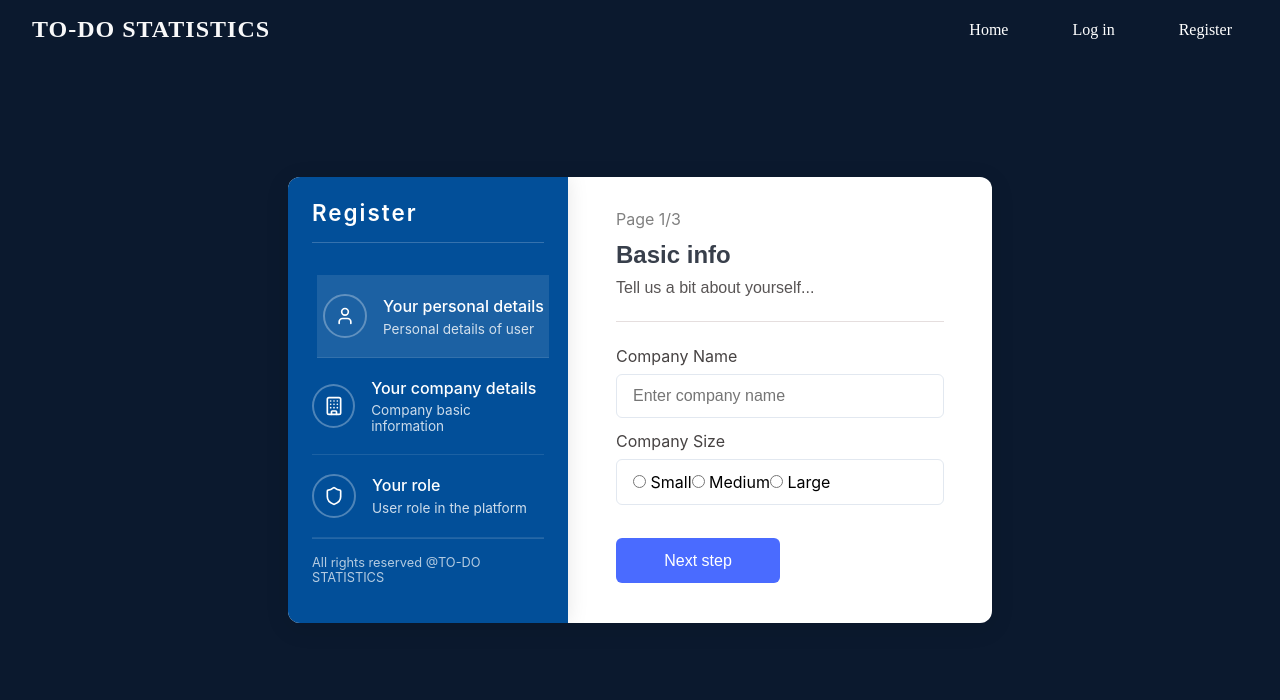
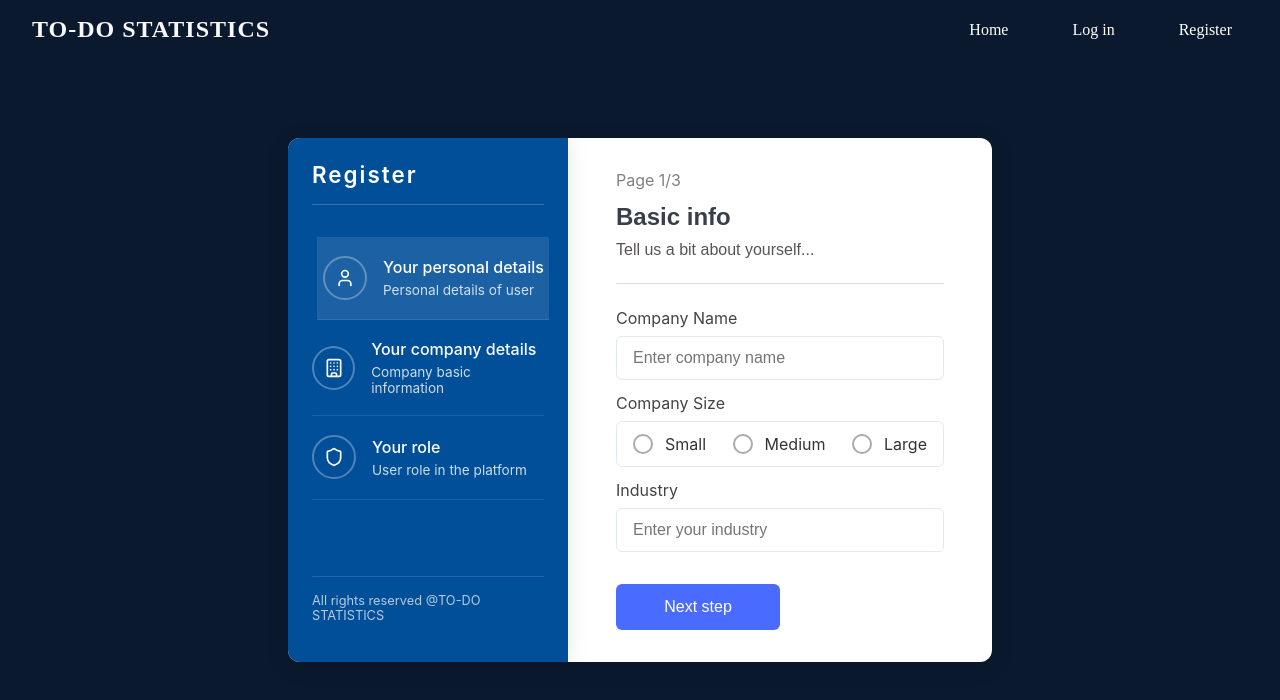
Before and after one commit to sasanedicbn/Mini-app, a Vue app in the folder Mini-app/: page /login in a window 1280 px wide. Shown: the top 700 px of the page. Built offline with nearby package versions, Linux system fonts and the light colour scheme.

Commit message:
Create changes in code

```diff
--- a/Mini-app/src/components/Form/AuthForm/AuthForm.vue
+++ b/Mini-app/src/components/Form/AuthForm/AuthForm.vue
@@ -70,7 +70,13 @@ const fields = [
         { value: "large", label: "Large" }
       ]
     }
-  }
+  },
+  {
+    name: "industry",
+    type: "text",
+    label: "Industry",
+    placeholder: "Enter your industry"
+  },
 ];
 
 </script>
--- a/Mini-app/src/components/Form/AuthForm/RadioGroupInput.vue
+++ b/Mini-app/src/components/Form/AuthForm/RadioGroupInput.vue
@@ -1,12 +1,18 @@
 <template>
     <div class="radio-group">
-      <label v-for="option in options" :key="option.value" class="radio-option">
+      <label
+        v-for="option in options"
+        :key="option.value"
+        class="radio-option"
+        :class="{ selected: selectedValue === option.value }"
+      >
         <input
           type="radio"
           v-model="selectedValue"
           :value="option.value"
           :name="name"
         />
+        <span class="custom-radio"></span>
         {{ option.label }}
       </label>
     </div>
@@ -20,4 +26,54 @@
   });
 
   const emit = defineEmits(['update:modelValue']);
+
+  import { computed, watch } from 'vue';
+
+  const selectedValue = computed({
+    get: () => props.modelValue,
+    set: (value) => emit('update:modelValue', value)
+  });
   </script>
+
+  <style scoped>
+  .radio-group {
+    display: flex;
+    justify-content: space-between;
+  }
+
+  .radio-option {
+    position: relative;
+    padding-left: 32px;
+    cursor: pointer;
+    font-size: 16px;
+    color: #333;
+    user-select: none;
+    display: flex;
+    align-items: center;
+  }
+
+  .radio-option input {
+    position: absolute;
+    opacity: 0;
+    cursor: pointer;
+  }
+
+  .custom-radio {
+    position: absolute;
+    left: 0;
+    top: 50%;
+    transform: translateY(-50%);
+    height: 16px;
+    width: 16px;
+    border: 2px solid #aaa;
+    border-radius: 50%;
+    transition: all 0.2s ease;
+  }
+
+  .radio-option.selected .custom-radio {
+    border-color: #007bff;
+    background-color: #007bff;
+    box-shadow: 0 0 0 2px rgba(0, 123, 255, 0.3);
+  }
+
+  </style>
```
